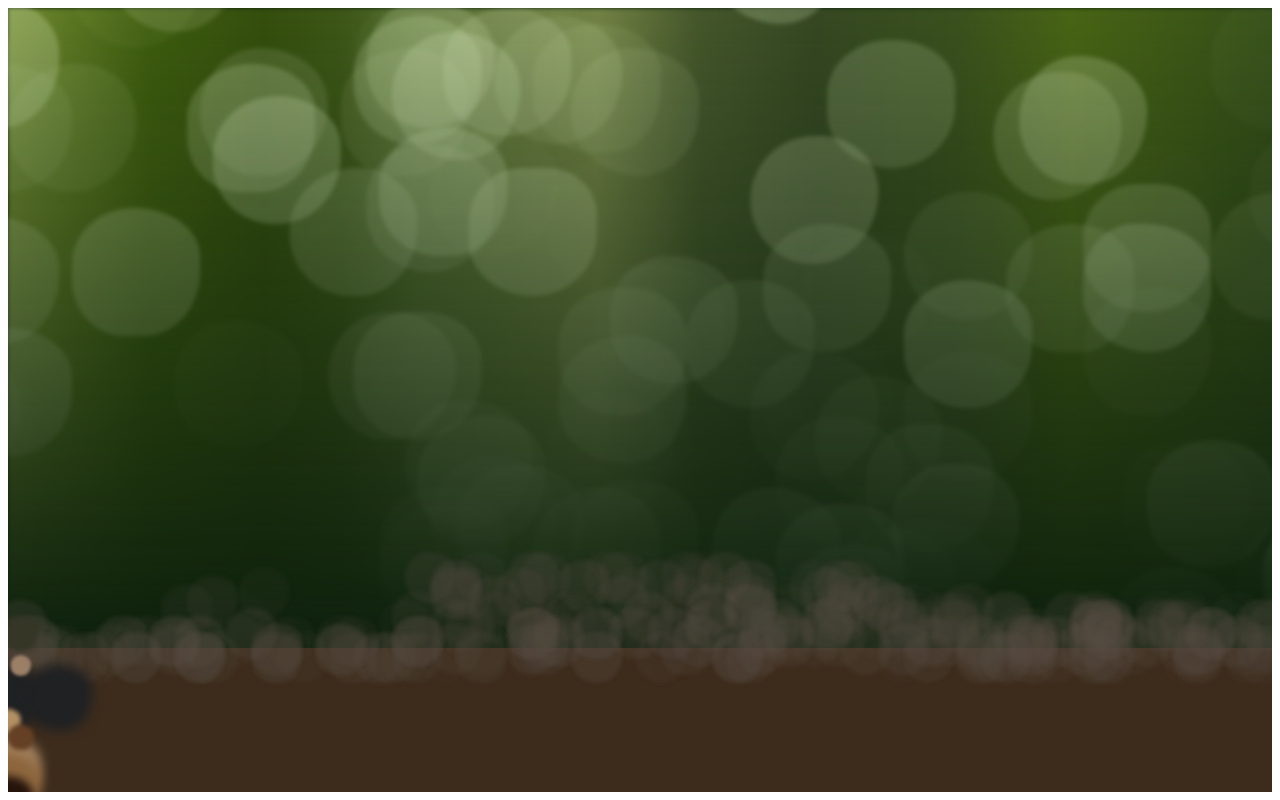
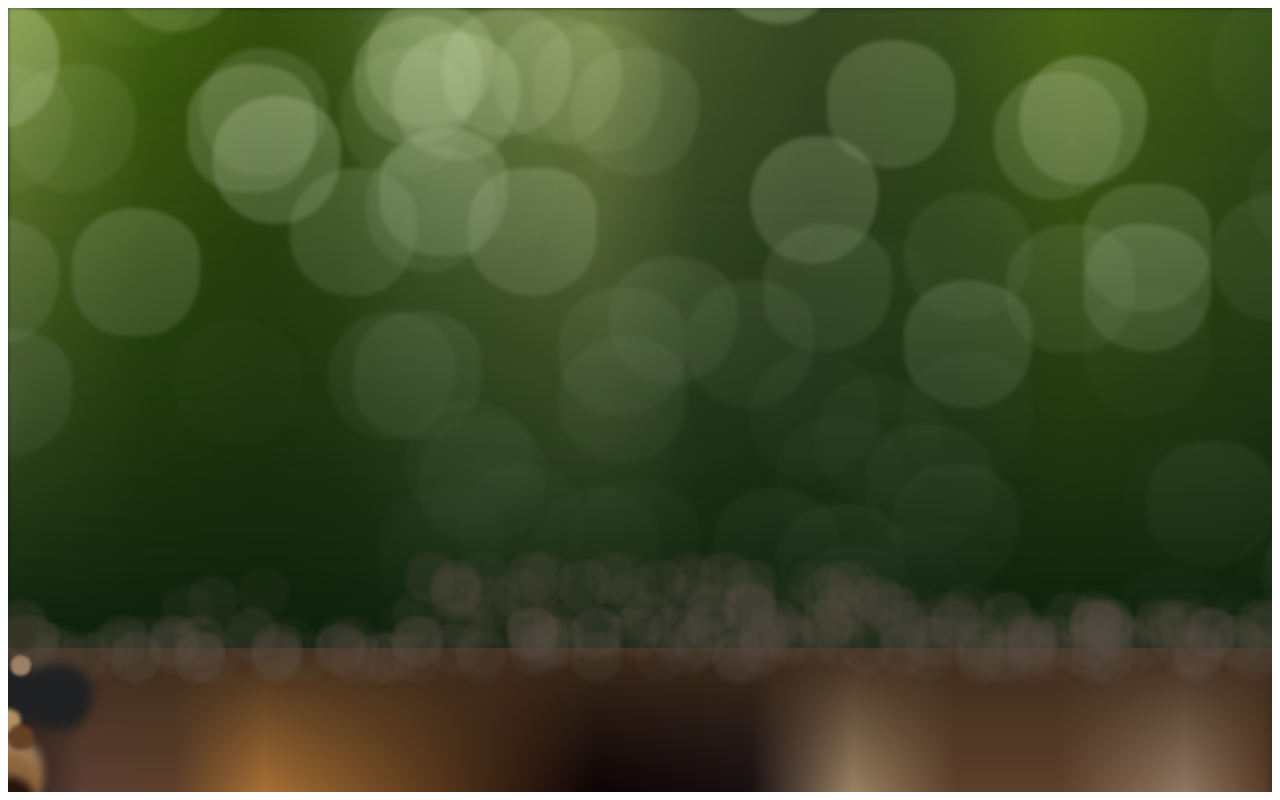
Before and after one commit to shir0206/PlantCSS, a React (Create React App) app: page / in a window 1280 px wide. Built offline with nearby package versions, Linux system fonts and the light colour scheme.

Commit message:
Add gradient base background

```diff
--- a/src/App.js
+++ b/src/App.js
@@ -916,6 +916,8 @@ export default function App() {
           <div id="mud-298" className="circle mud"></div>
           <div id="mud-299" className="circle mud"></div>
           <div id="mud-300" className="circle mud"></div>
+
+          <div className="base-mud1"></div>
         </div>
       </div>
     </div>
```
